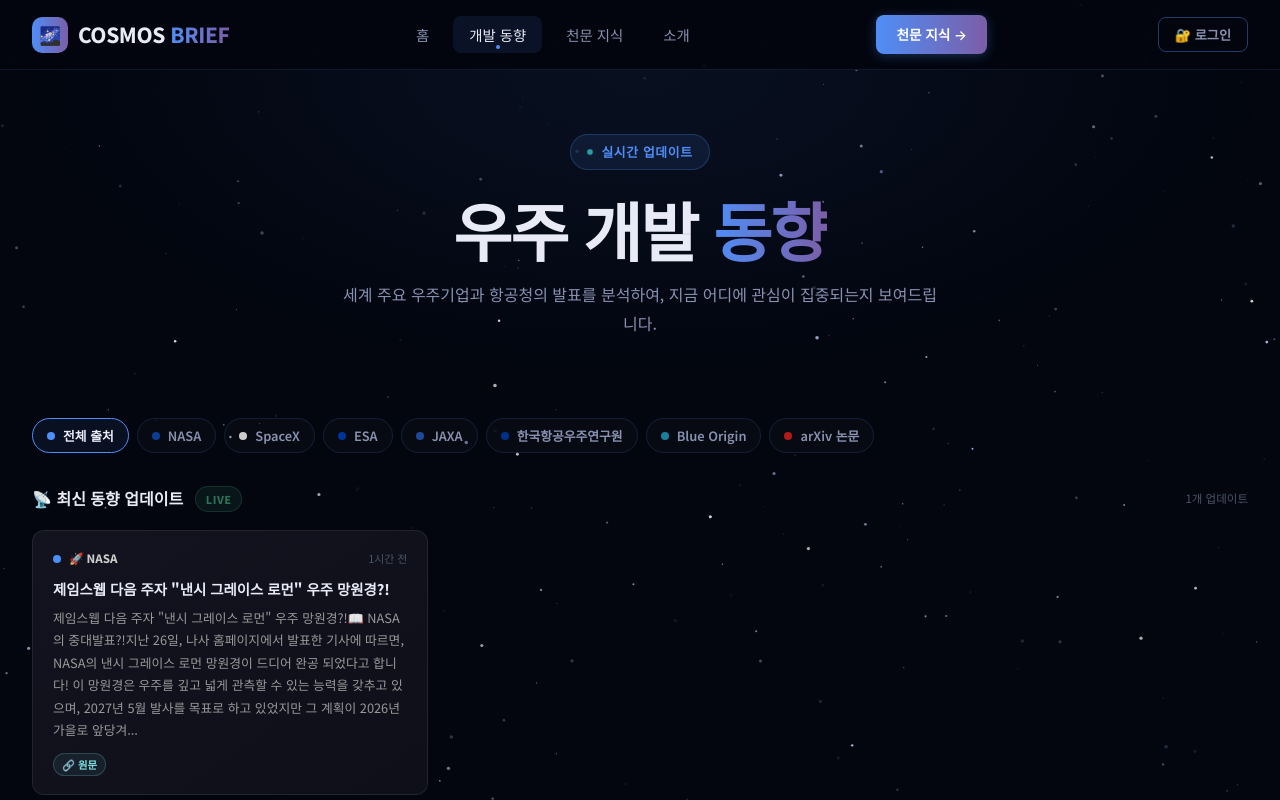
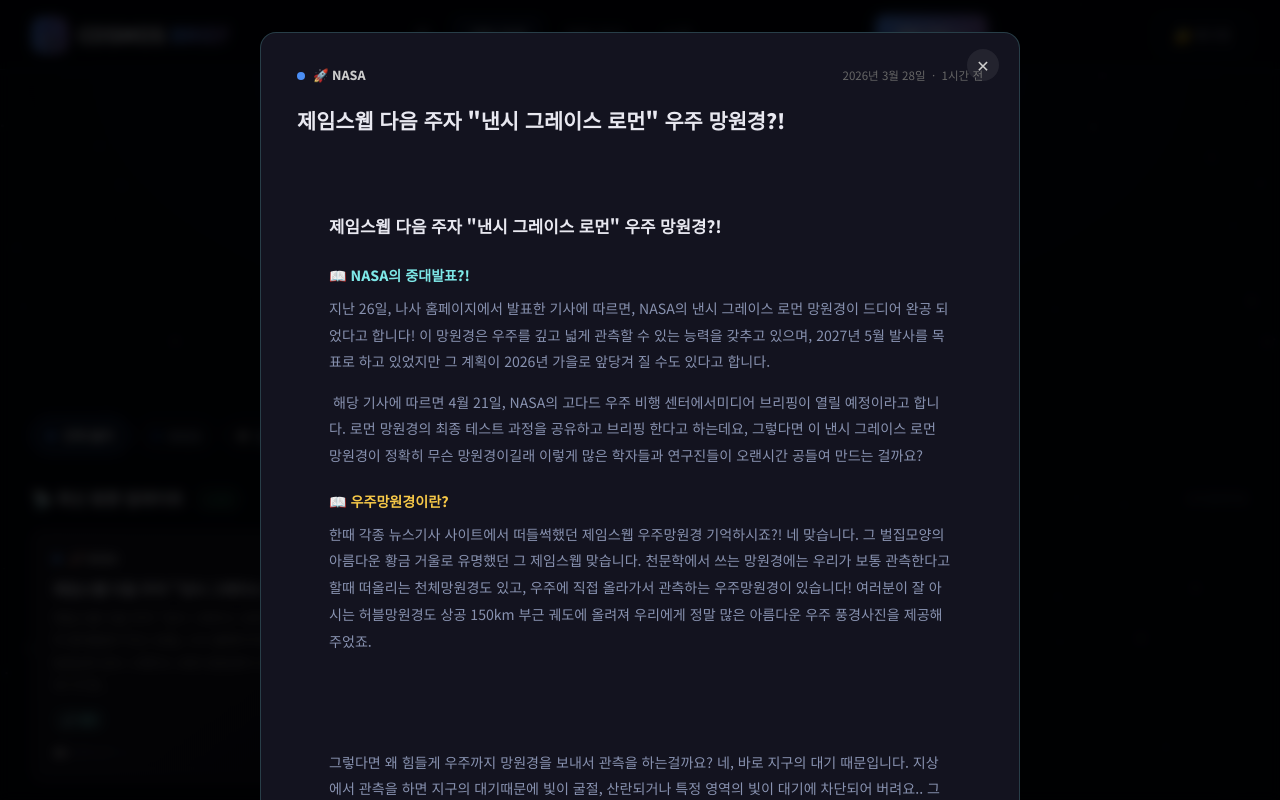
Before and after one commit to rndmlwprhq-sudo/cosmosbrief, a website: page trends.html in a window 1280 px wide. Both pictures are taken after a click on the element 230 px from the left and 662 px from the top of the page. Shown: the top 800 px of the page. Drawn offline with Linux system fonts and the light colour scheme.

Commit message:
feat: full article modal on trends page update cards

```diff
--- a/trends.html
+++ b/trends.html
@@ -42,11 +42,64 @@
     .uc-link { background:rgba(126,232,232,0.07); border:1px solid rgba(126,232,232,0.2); color:#7ee8e8; padding:0.1rem 0.5rem; border-radius:1rem; font-size:0.65rem; font-weight:700; text-decoration:none; }
     .uc-link:hover { background:rgba(126,232,232,0.15); }
     .no-updates-msg { text-align:center; padding:1.5rem; font-size:0.82rem; color:var(--color-text-muted); }
+    .update-card { cursor:pointer; }
+    .uc-read-more { margin-top:0.75rem; font-size:0.72rem; color:var(--color-text-muted,#7ee8e8); font-weight:700; opacity:0.6; }
+    .update-card:hover .uc-read-more { opacity:1; color:#7ee8e8; }
+
+    /* ── Article modal ── */
+    .article-modal-bg {
+      display:none; position:fixed; inset:0; z-index:9999;
+      background:rgba(0,0,0,0.82); backdrop-filter:blur(6px);
+      justify-content:center; align-items:flex-start;
+      padding:2rem 1rem; overflow-y:auto;
+    }
+    .article-modal-bg.open { display:flex; }
+    .article-modal {
+      background:#13131f; border:1px solid rgba(126,232,232,0.2);
+      border-radius:16px; max-width:760px; width:100%;
+      padding:2rem 2.25rem; position:relative;
+      margin:auto;
+      animation: modalIn 0.2s ease;
+    }
+    @keyframes modalIn { from{opacity:0;transform:translateY(16px)} to{opacity:1;transform:translateY(0)} }
+    .modal-close {
+      position:absolute; top:1rem; right:1.25rem;
+      background:rgba(255,255,255,0.07); border:none; color:#ccc;
+      width:32px; height:32px; border-radius:50%; font-size:1rem;
+      cursor:pointer; display:flex; align-items:center; justify-content:center;
+    }
+    .modal-close:hover { background:rgba(255,255,255,0.15); color:#fff; }
+    .modal-meta { display:flex; align-items:center; gap:0.5rem; margin-bottom:1.25rem; flex-wrap:wrap; }
+    .modal-company { font-size:0.78rem; font-weight:800; color:#ccc; }
+    .modal-time { font-size:0.72rem; color:#666; margin-left:auto; }
+    .modal-title { font-size:1.3rem; font-weight:900; line-height:1.4; margin-bottom:1.5rem; color:#e8e8f0; }
+    .modal-body { font-size:0.88rem; color:#bbb; line-height:1.9; }
+    .modal-body h2 { font-size:1.05rem; font-weight:800; color:#e8e8f0; margin:1.25rem 0 0.5rem; }
+    .modal-body h3 { font-size:0.9rem; font-weight:800; color:#7ee8e8; margin:1.1rem 0 0.4rem; }
+    .modal-body p  { margin-bottom:0.85rem; }
+    .modal-body ul,
+    .modal-body ol { padding-left:1.4rem; margin-bottom:0.85rem; }
+    .modal-body li { margin-bottom:0.35rem; }
+    .modal-body strong { color:#e8e8f0; }
+    .modal-footer { margin-top:1.5rem; padding-top:1rem; border-top:1px solid rgba(255,255,255,0.08); display:flex; gap:0.6rem; flex-wrap:wrap; }
+    .modal-link { background:rgba(126,232,232,0.08); border:1px solid rgba(126,232,232,0.25); color:#7ee8e8; padding:0.3rem 0.8rem; border-radius:1rem; font-size:0.75rem; font-weight:700; text-decoration:none; }
+    .modal-link:hover { background:rgba(126,232,232,0.18); }
   </style>
 </head>
 <body>
 
 <canvas id="star-canvas"></canvas>
+
+<!-- Article fullscreen modal -->
+<div class="article-modal-bg" id="article-modal-bg" onclick="closeArticleModal(event)">
+  <div class="article-modal" id="article-modal">
+    <button class="modal-close" onclick="closeArticleModal()" aria-label="닫기">✕</button>
+    <div class="modal-meta" id="modal-meta"></div>
+    <div class="modal-title" id="modal-title"></div>
+    <div class="modal-body" id="modal-body"></div>
+    <div class="modal-footer" id="modal-footer"></div>
+  </div>
+</div>
 
 <nav class="nav">
   <a href="index.html" class="nav-logo">
@@ -452,28 +505,55 @@
       return '방금';
     }
 
-    grid.innerHTML = visible.map(item => {
+    // Store articles for modal access
+    window._cbArticles = visible;
+
+    grid.innerHTML = visible.map((item, idx) => {
       const sourceTags = (item.articles||[]).slice(0,3)
         .map(a => `<span class="uc-source-tag">${esc(a.source||'')}</span>`).join('');
       const linkTags = (item.links||[]).slice(0,2)
-        .map(l => `<a href="${esc(l)}" target="_blank" rel="noopener" class="uc-link">🔗 원문</a>`).join('');
+        .map(l => `<a href="${esc(l)}" target="_blank" rel="noopener" class="uc-link" onclick="event.stopPropagation()">🔗 원문</a>`).join('');
       return `
-        <div class="update-card">
+        <div class="update-card" onclick="openArticleModal(${idx})">
           <div class="uc-top">
             <span class="uc-dot" style="background:${esc(item.companyColor||'#7ee8e8')}"></span>
             <span class="uc-company">${esc(item.companyIcon||'')} ${esc(item.companyName)}</span>
             <span class="uc-time">${relTime(item.publishedAt)}</span>
           </div>
           <div class="uc-title">${esc(item.title)}</div>
-          <div class="uc-summary">${esc((item.summary||'').slice(0,200))}${(item.summary||'').length>200?'...':''}</div>
+          <div class="uc-summary">${esc((item.summary||'').slice(0,120))}${(item.summary||'').length>120?'...':''}</div>
           <div class="uc-footer">${sourceTags}${linkTags}</div>
+          <div class="uc-read-more">📖 전체 보기 →</div>
         </div>`;
     }).join('');
   })();
 
+  function openArticleModal(idx) {
+    const item = (window._cbArticles||[])[idx];
+    if (!item) return;
+    function esc(s){return String(s||'').replace(/&/g,'&amp;').replace(/</g,'&lt;').replace(/>/g,'&gt;').replace(/"/g,'&quot;');}
+    function relTime(iso){const diff=Date.now()-new Date(iso).getTime();const h=Math.floor(diff/3600000);const d=Math.floor(diff/86400000);if(d>0)return d+'일 전';if(h>0)return h+'시간 전';return '방금';}
+    document.getElementById('modal-meta').innerHTML =
+      `<span class="uc-dot" style="background:${esc(item.companyColor||'#7ee8e8')}"></span>`+
+      `<span class="modal-company">${esc(item.companyIcon||'')} ${esc(item.companyName)}</span>`+
+      `<span class="modal-time">${item.publishedAtDisplay||''} &nbsp;·&nbsp; ${relTime(item.publishedAt)}</span>`;
+    document.getElementById('modal-title').textContent = item.title||'';
+    document.getElementById('modal-body').innerHTML = item.content || ('<p>'+esc(item.summary||'')+'</p>');
+    const links = (item.links||[]).concat((item.articles||[]).map(a=>a.link)).filter(Boolean);
+    document.getElementById('modal-footer').innerHTML = links.slice(0,4)
+      .map(l=>`<a href="${esc(l)}" target="_blank" rel="noopener" class="modal-link">🔗 원문 보기</a>`).join('');
+    document.getElementById('article-modal-bg').classList.add('open');
+    document.body.style.overflow = 'hidden';
+  }
+  function closeArticleModal(e) {
+    if (e && e.target !== document.getElementById('article-modal-bg') && !e.target.classList.contains('modal-close')) return;
+    document.getElementById('article-modal-bg').classList.remove('open');
+    document.body.style.overflow = '';
+  }
+  document.addEventListener('keydown', e => { if(e.key==='Escape') { document.getElementById('article-modal-bg').classList.remove('open'); document.body.style.overflow=''; } });
+
   // Trends page specific: category filter
-  (function categoryFilter() {
-    const filterBtns = document.querySelectorAll('.filter-bar .filter-btn');
+  (function categoryFilter() {    const filterBtns = document.querySelectorAll('.filter-bar .filter-btn');
     const cards = document.querySelectorAll('.article-card[data-category]');
     filterBtns.forEach(btn => {
       btn.addEventListener('click', () => {
```
